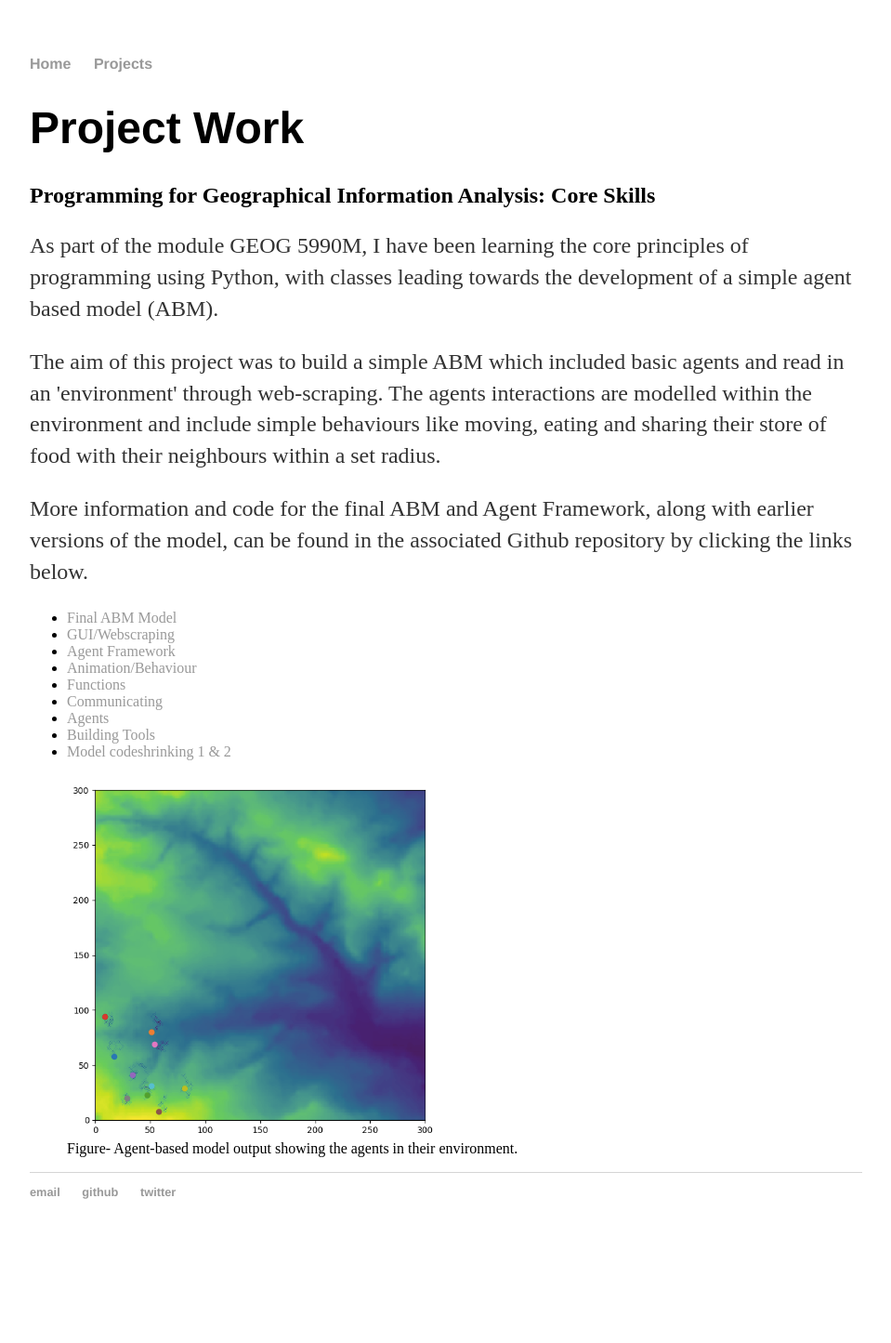
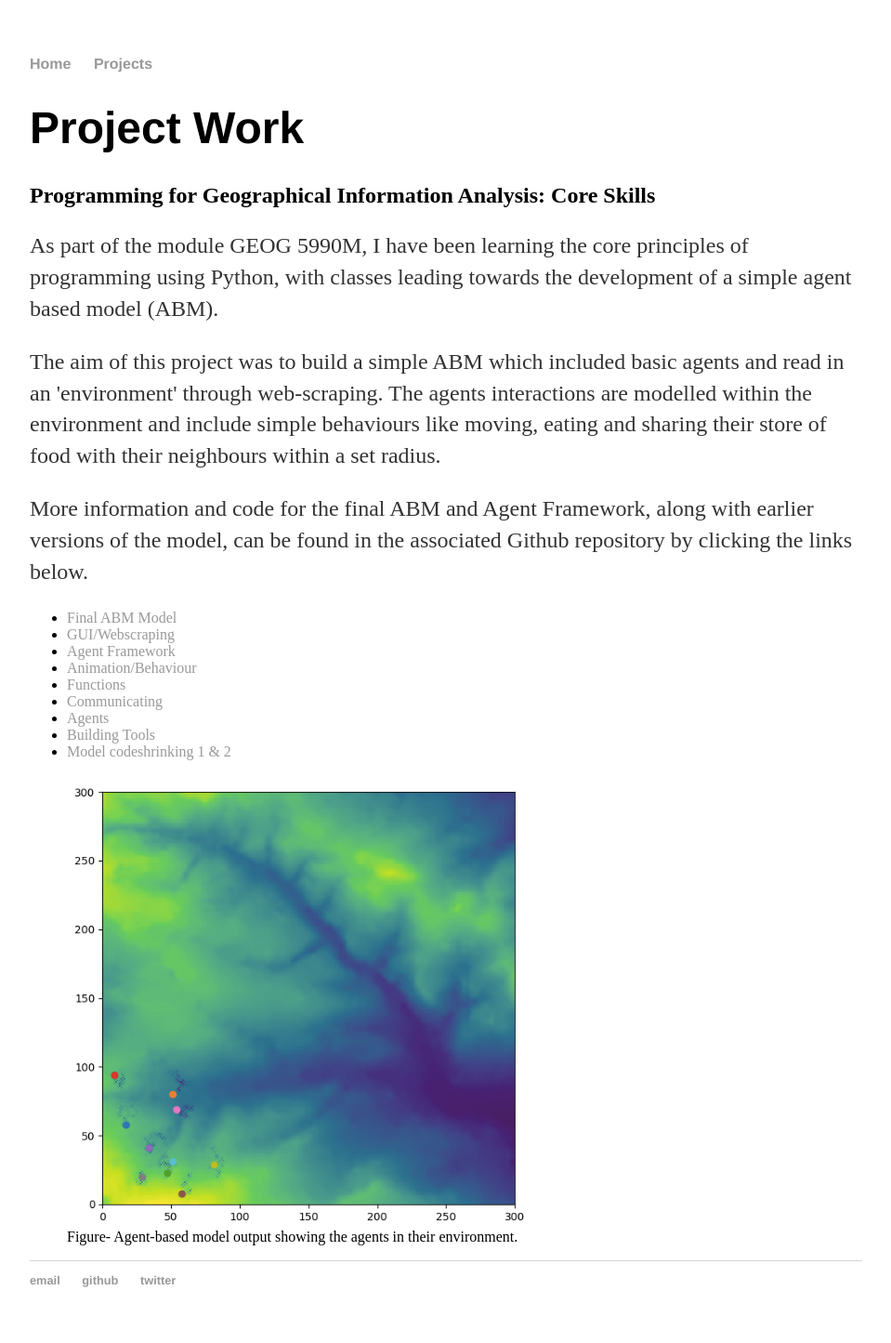
Before and after one commit to ee16hls/ee16hls.github.io, a Jekyll site: the page built from projects/index.html, in a window 1280 px wide. Shown: the whole page at 93% size, without its empty margins (160-1119 px from the left). Built offline with Jekyll 4.4.1, drawn with Linux system fonts in a browser that asks for light colours; before the commit the page ends 1350 px from its top, so only the background shows below that.

Commit message:
Update index.html

```diff
--- a/projects/index.html
+++ b/projects/index.html
@@ -31,7 +31,7 @@
   </ul>
 
   <figure>
-    <img src="ABMoutput.png" alt="Figure showing the ABM output with the agents in their 'environment'" class="center" style="width:400px;height500px;">
+    <img src="ABMoutput.png" alt="Figure showing the ABM output with the agents in their 'environment'" style="width:500px;height600px;">
     <figcaption>Figure- Agent-based model output showing the agents in their environment.</figcaption>
   </figure>
 
```
